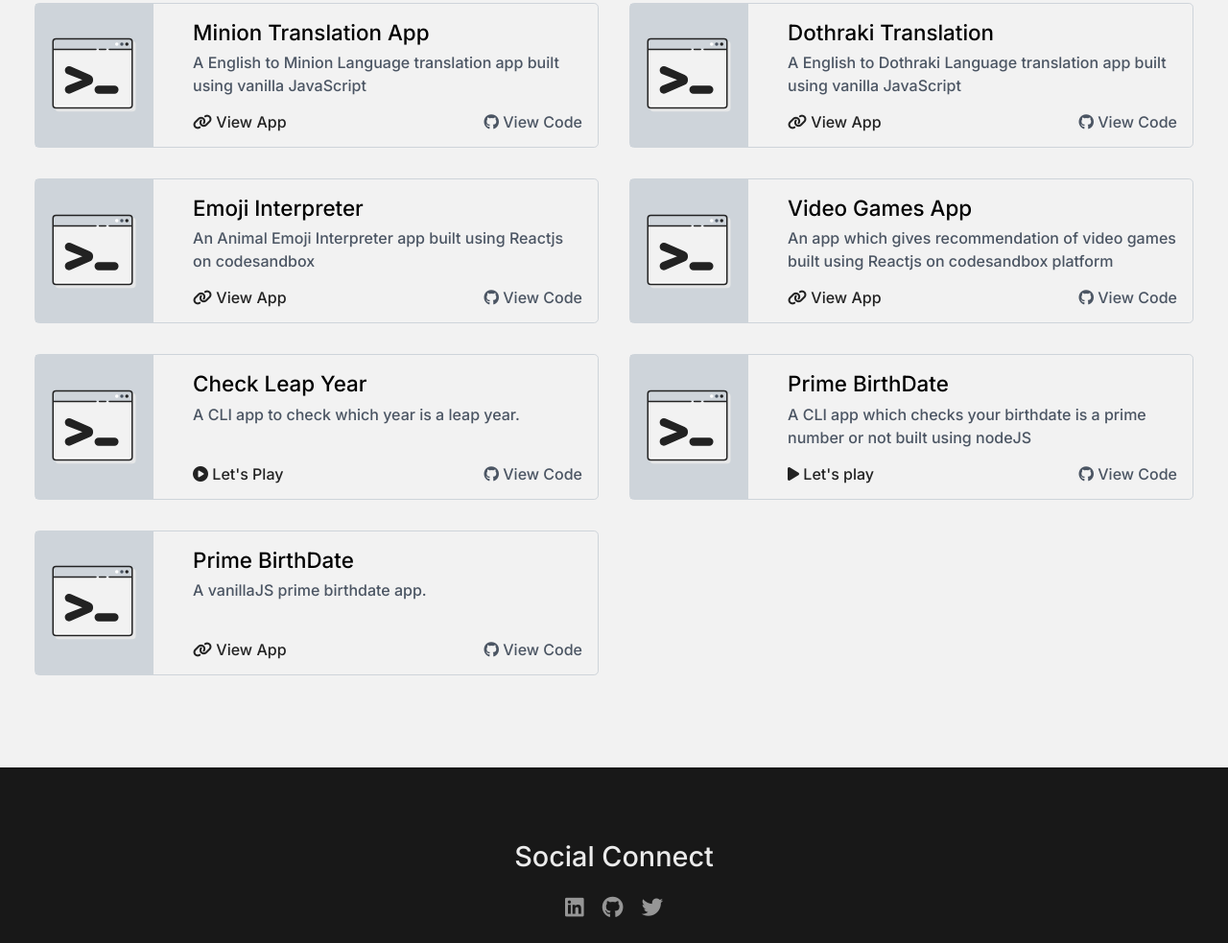
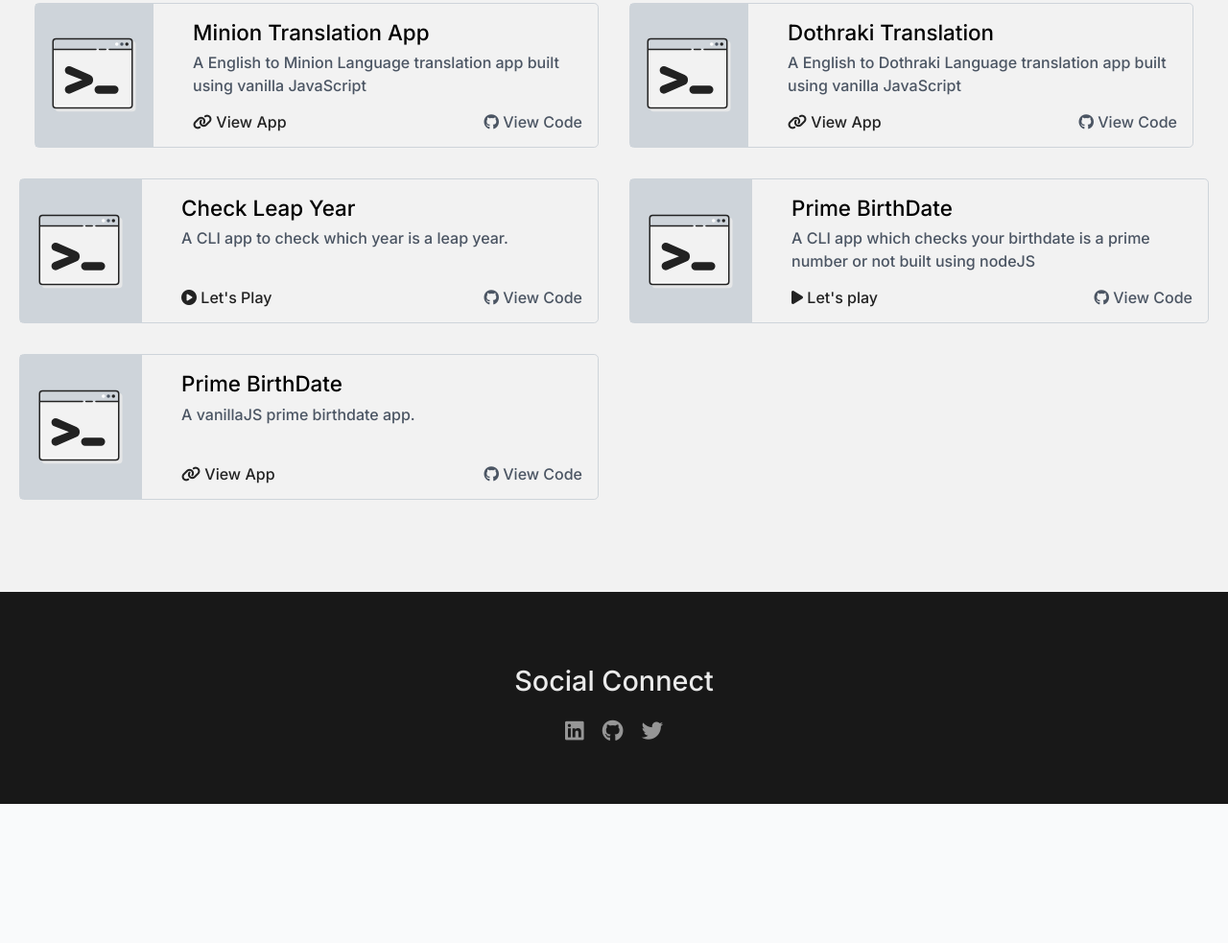
Before and after one commit to yokeshuma/yokesh-portfolio, a plain HTML site: page dist/pages/projects.html in a window 1280 px wide. Shown: the part 1152-2135 px from the top of the page at 96% size. After the commit the page ends 1990 px from the top, so only its background shows below. Drawn offline with Linux system fonts and the light colour scheme.

Commit message:
refactor

```diff
--- a/dist/pages/projects.html
+++ b/dist/pages/projects.html
@@ -175,73 +175,6 @@
                         </div>
                     </div>
 
-
-                    <div class="column-extra-large-6 column-large-6 column-medium-6 column-small-12 mB-2">
-                        <div class="project-column border-all">
-                            <div class="row">
-                                <div class="column-extra-large-3 column-large-3 column-medium-12 column-small-12">
-                                    <div class="column-placeholder flex flex-justify-center flex-align-center">
-                                        <img src="../images/command-line.svg" alt="placeholder"
-                                            class="column-placeholder-image">
-                                    </div>
-                                </div>
-                                <div class="column-extra-large-9 column-large-9 column-medium-12 column-small-12">
-                                    <div class="project-details-column pT-1 pB-1 pR-1">
-                                        <h1 class="project-title font-weight-medium">Emoji Interpreter</h1>
-                                        <p class="project-description ">An Animal Emoji Interpreter app built using
-                                            Reactjs on codesandbox
-                                        </p>
-
-                                        <div id="action-column"
-                                            class="flex flex-justify-space-between flex-align-center">
-                                            <a href="https://emoji-interpreter-app.netlify.app/" class="link primary-link fw-500"><i
-                                                    class="fas fa-link"></i>
-                                                View App</a>
-                                            <a href="https://github.com/yokeshuma/video-games/"
-                                                class="link secondary-link"><i class="fab fa-github"></i>
-                                                View
-                                                Code </a>
-                                        </div>
-                                    </div>
-                                </div>
-                            </div>
-                        </div>
-                    </div>
-
-
-                    <div class="column-extra-large-6 column-large-6 column-medium-6 column-small-12 mB-2">
-                        <div class="project-column border-all">
-                            <div class="row">
-                                <div class="column-extra-large-3 column-large-3 column-medium-12 column-small-12">
-                                    <div class="column-placeholder flex flex-justify-center flex-align-center">
-                                        <img src="../images/command-line.svg" alt="placeholder"
-                                            class="column-placeholder-image">
-                                    </div>
-                                </div>
-                                <div class="column-extra-large-9 column-large-9 column-medium-12 column-small-12">
-                                    <div class="project-details-column pT-1 pB-1 pR-1">
-                                        <h1 class="project-title font-weight-medium">Video Games App</h1>
-                                        <p class="project-description ">An app which gives recommendation of video games
-                                            built using
-                                            Reactjs on codesandbox platform
-                                        </p>
-
-                                        <div id="action-column"
-                                            class="flex flex-justify-space-between flex-align-center">
-                                            <a href="https://yokesh-video-games.netlify.app/" class="link primary-link fw-500"><i
-                                                    class="fas fa-link"></i>
-                                                View App</a>
-                                            <a href="https://github.com/yokeshuma/video-games/"
-                                                class="link secondary-link"><i class="fab fa-github"></i>
-                                                View
-                                                Code </a>
-                                        </div>
-                                    </div>
-                                </div>
-                            </div>
-                        </div>
-                    </div>
-                </div>
                 <div class="row">
                     <div class="column-extra-large-6 column-large-6 column-medium-6 column-small-12 mB-2">
                         <div class="project-column border-all">
```
